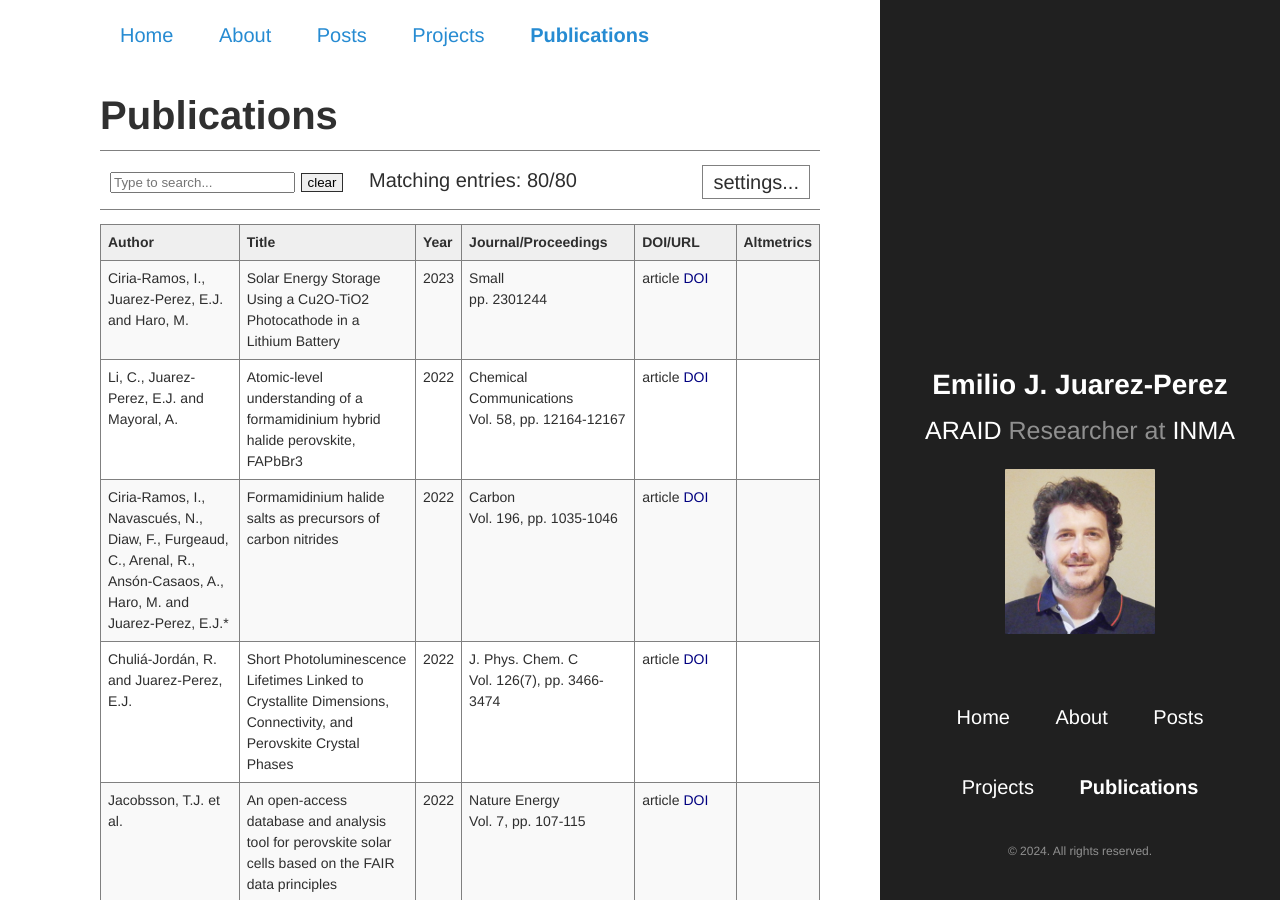
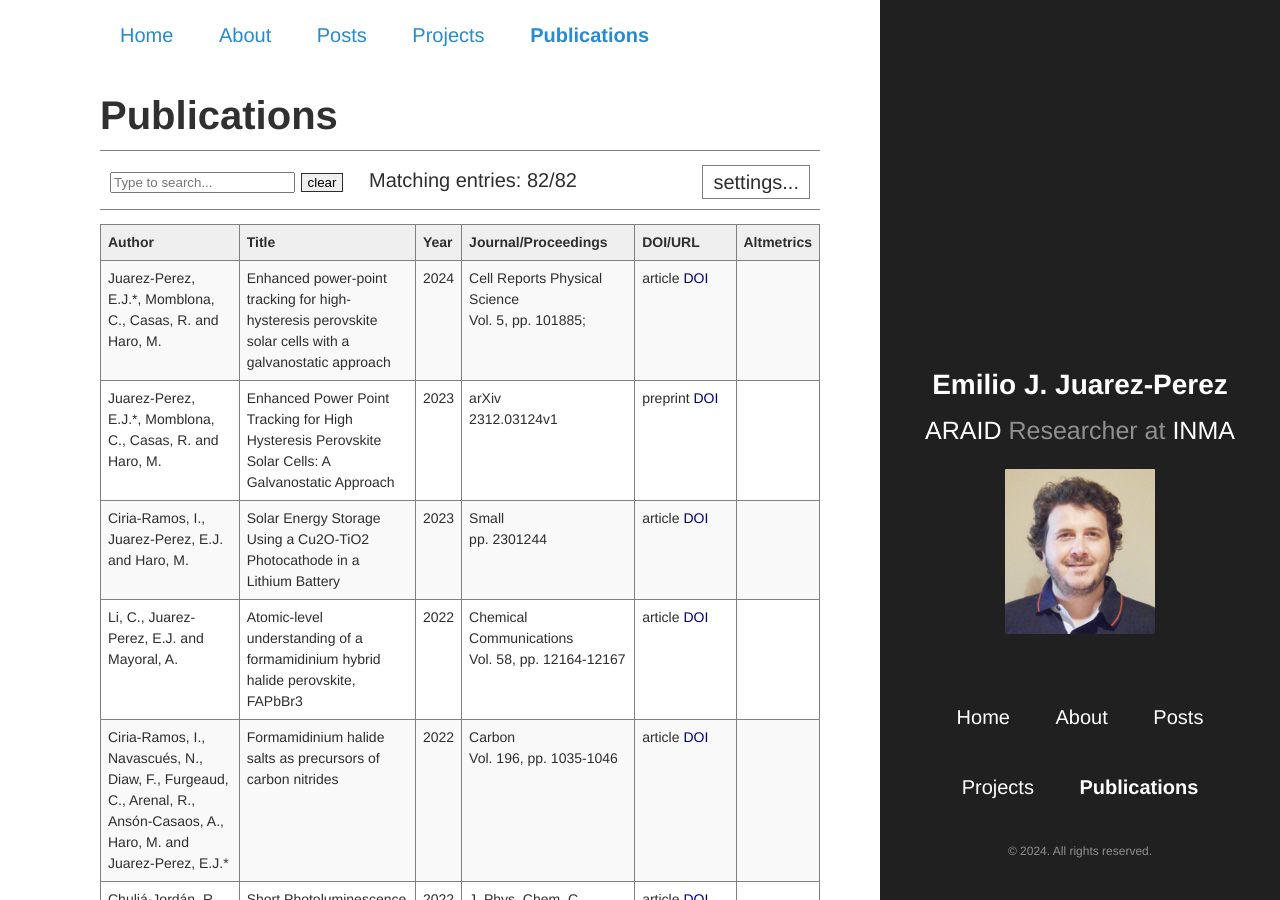
Before and after one commit to ejjpweb/ejjpweb.github.io, a Jekyll site: the page built from Publications.md, in a window 1280 px wide and 900 px high. Built offline with Jekyll 4.4.1, drawn with Linux system fonts in a browser that asks for light colours; comment, search, counter and statistics services are not loaded; some of the changed text lies outside the part shown.

Commit message:
publications update

```diff
--- a/Publications.md
+++ b/Publications.md
@@ -351,12 +351,39 @@ p.infolinks { margin: 0.3em 0em 0em 0em; padding: 0px; }
 
 <tbody>
 
+		<tr id="Juarez-Perez2024Enhanced101885" class="entry">
+	<td>Juarez-Perez, E.J.*, Momblona, C., Casas, R. and Haro, M.</td>
+	<td>Enhanced power-point tracking for high-hysteresis perovskite solar cells with a galvanostatic approach</td>
+	<td>2024</td>
+	<td>Cell Reports Physical Science<br/>Vol. 5, pp. 101885;</td>
+	<td>article <a href="https://doi.org/10.1016/j.xcrp.2024.101885" >DOI</a></td>
+	    <td> <div class='altmetric-embed' data-badge-type='donut' data-hide-no-mentions='true' data-badge-popover="left" data-doi="10.1016/j.xcrp.2024.101885" ></div> <span class="__dimensions_badge_embed__" data-style="small_rectangle" data-doi="10.1016/j.xcrp.2024.101885" > </span></td>
+
+
+</tr>
+<tr id="Juarez-Perez2023Enhanced10" class="entry">
+	<td>Juarez-Perez, E.J.*, Momblona, C., Casas, R. and Haro, M.</td>
+	<td>Enhanced Power Point Tracking for High Hysteresis Perovskite Solar Cells: A Galvanostatic Approach</td>
+	<td>2023</td>
+	<td>arXiv<br/>2312.03124v1</td>
+	<td>preprint <a href="https://doi.org/10.48550/arXiv.2312.03124">DOI</a> </td>
+	    <td> <div class='altmetric-embed' data-badge-type='donut' data-hide-no-mentions='true' data-badge-popover="left" data-doi="10.48550/arXiv.2312.03124" ></div> <span class="__dimensions_badge_embed__" data-style="small_rectangle" data-doi="10.48550/arXiv.2312.03124" > </span></td>
+
+</tr>
+
+
+
+
+
+
+
 <tr id="Ciria-Ramos2023Solar" class="entry">
 	<td>Ciria-Ramos, I., Juarez-Perez, E.J. and Haro, M.</td>
 	<td>Solar Energy Storage Using a Cu2O-TiO2 Photocathode in a Lithium Battery</td>
 	<td>2023</td>
 	<td>Small<br/>pp. 2301244</td>
 	<td>article <a href="https://doi.org/10.1002/smll.202301244" >DOI</a></td>
+
     <td> <div class='altmetric-embed' data-badge-type='donut' data-hide-no-mentions='true' data-badge-popover="left" data-doi="10.1002/smll.202301244" ></div> <span class="__dimensions_badge_embed__" data-style="small_rectangle" data-doi="10.1002/smll.202301244" > </span></td>
 
 
@@ -636,7 +663,7 @@ p.infolinks { margin: 0.3em 0em 0em 0em; padding: 0px; }
 	<td>Liu, Z., Qiu, L., Juarez-Perez, E.J., Hawash, Z., Kim, T., Jiang, Y., Wu, Z., Raga, S.R., Ono, L.K., Liu, S.F. and Qi, Y.</td>
 	<td>Gas-solid reaction based over one-micrometer thick stable perovskite films for efficient solar cells and modules.</td>
 	<td>2018</td>
-	<td>Nature Communications.<br/>Vol. 9(1), pp. 3880</td>
+	<td>Nature Communications<br/>Vol. 9(1), pp. 3880</td>
 	<td>article <a href="http://dx.doi.org/10.1038/s41467-018-06317-8">DOI</a> </td>
 	<td> <div class='altmetric-embed' data-badge-type='donut' data-hide-no-mentions='true' data-badge-popover="left" data-doi="10.1038/s41467-018-06317-8" ></div>
  	<span class="__dimensions_badge_embed__" data-style="small_rectangle" data-doi="10.1038/s41467-018-06317-8" > </span></td>
@@ -1103,7 +1130,7 @@ p.infolinks { margin: 0.3em 0em 0em 0em; padding: 0px; }
 </table>
 
 <footer>
- <small>Created by <a href="http://jabref.sourceforge.net">JabRef</a> on 16/04/2023.</small>
+ <small>Created by <a href="http://jabref.sourceforge.net">JabRef</a> on 24/03/2024.</small>
 </footer>
 
 <!-- file generated by JabRef -->
```
